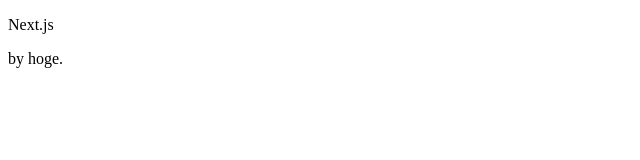
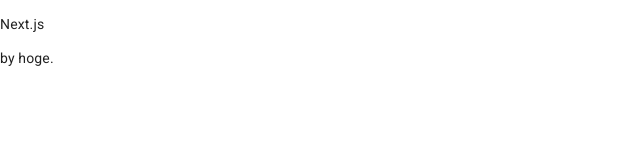
Before and after one commit to noriaki/bicycle-breakdown-report-app, a Next.js app: page / in a window 1280 px wide. Shown: the top 160 px of the page, without its empty margins (0-640 px from the left). Built offline with nearby package versions, Linux system fonts and the light colour scheme.

Commit message:
add material-ui container

```diff
--- /dev/null
+++ b/src/contexts/theme.tsx
@@ -0,0 +1,22 @@
+import { createMuiTheme } from '@material-ui/core/styles';
+import red from '@material-ui/core/colors/red';
+
+// Create a theme instance.
+const theme = createMuiTheme({
+  palette: {
+    primary: {
+      main: '#556cd6',
+    },
+    secondary: {
+      main: '#19857b',
+    },
+    error: {
+      main: red.A400,
+    },
+    background: {
+      default: '#fff',
+    },
+  },
+});
+
+export default theme;
--- /dev/null
+++ b/src/pages/_app.tsx
@@ -0,0 +1,37 @@
+import React from 'react';
+import Head from 'next/head';
+import { AppProps } from 'next/app';
+import { ThemeProvider } from '@material-ui/core/styles';
+import CssBaseline from '@material-ui/core/CssBaseline';
+import theme from '~/contexts/theme';
+
+const BBRApp = (props: AppProps) => {
+  const { Component, pageProps } = props;
+
+  React.useEffect(() => {
+    // Remove the server-side injected CSS.
+    const jssStyles = document.querySelector('#jss-server-side');
+    if (jssStyles) {
+      jssStyles.parentElement!.removeChild(jssStyles);
+    }
+  }, []);
+
+  return (
+    <React.Fragment>
+      <Head>
+        <title>My page</title>
+        <meta
+          name="viewport"
+          content="minimum-scale=1, initial-scale=1, width=device-width"
+        />
+      </Head>
+      <ThemeProvider theme={theme}>
+        {/* CssBaseline kickstart an elegant, consistent, and simple baseline to build upon. */}
+        <CssBaseline />
+        <Component {...pageProps} />
+      </ThemeProvider>
+    </React.Fragment>
+  );
+};
+
+export default BBRApp;
--- /dev/null
+++ b/src/pages/_document.tsx
@@ -0,0 +1,71 @@
+import React from 'react';
+import Document, { Html, Head, Main, NextScript } from 'next/document';
+import { ServerStyleSheets } from '@material-ui/core/styles';
+import theme from '~/contexts/theme';
+
+export default class MyDocument extends Document {
+  render() {
+    return (
+      <Html lang="ja">
+        <Head>
+          {/* PWA primary color */}
+          <meta name="theme-color" content={theme.palette.primary.main} />
+          <link
+            rel="stylesheet"
+            href="https://fonts.googleapis.com/css?family=Roboto:300,400,500,700&display=swap"
+          />
+        </Head>
+        <body>
+          <Main />
+          <NextScript />
+        </body>
+      </Html>
+    );
+  }
+}
+
+// `getInitialProps` belongs to `_document` (instead of `_app`),
+// it's compatible with server-side generation (SSG).
+MyDocument.getInitialProps = async (ctx) => {
+  // Resolution order
+  //
+  // On the server:
+  // 1. app.getInitialProps
+  // 2. page.getInitialProps
+  // 3. document.getInitialProps
+  // 4. app.render
+  // 5. page.render
+  // 6. document.render
+  //
+  // On the server with error:
+  // 1. document.getInitialProps
+  // 2. app.render
+  // 3. page.render
+  // 4. document.render
+  //
+  // On the client
+  // 1. app.getInitialProps
+  // 2. page.getInitialProps
+  // 3. app.render
+  // 4. page.render
+
+  // Render app and page and get the context of the page with collected side effects.
+  const sheets = new ServerStyleSheets();
+  const originalRenderPage = ctx.renderPage;
+
+  ctx.renderPage = () =>
+    originalRenderPage({
+      enhanceApp: (App) => (props) => sheets.collect(<App {...props} />),
+    });
+
+  const initialProps = await Document.getInitialProps(ctx);
+
+  return {
+    ...initialProps,
+    // Styles fragment is rendered after the app and page rendering finish.
+    styles: [
+      ...React.Children.toArray(initialProps.styles),
+      sheets.getStyleElement(),
+    ],
+  };
+};
```
